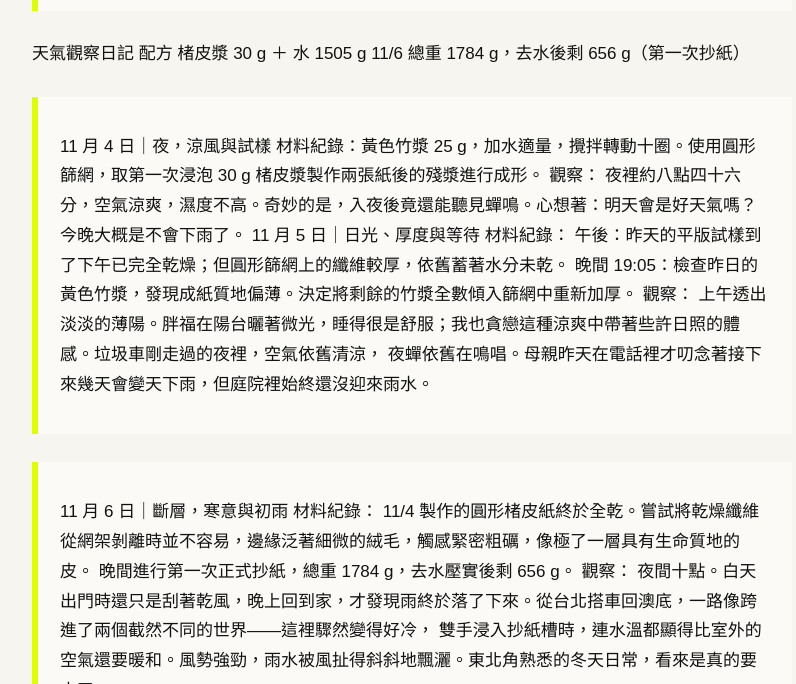
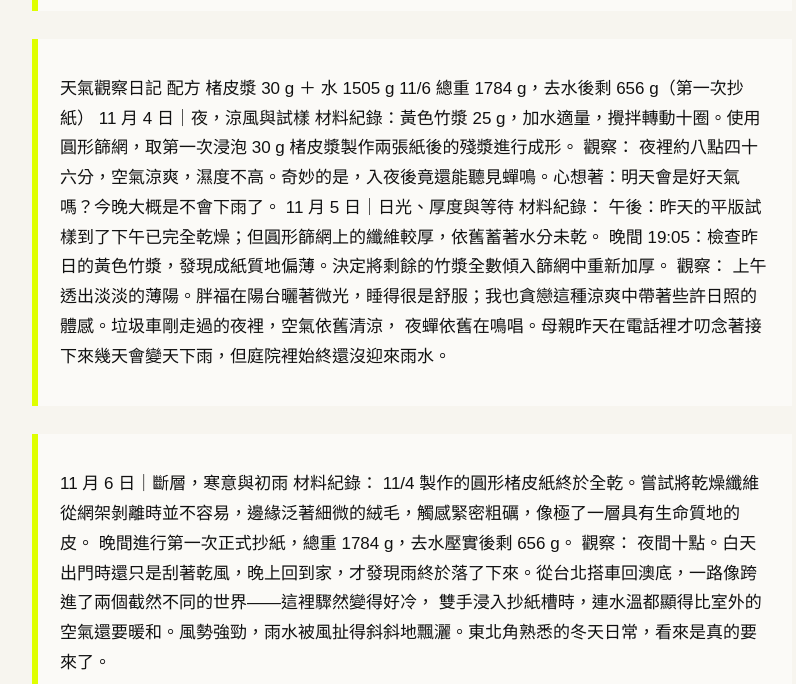
Before and after one commit to yunjiajang/fieldworkarchive, a Jekyll site: the page built from weeks/week-08.md, in a window 1280 px wide and 900 px high, scrolled down 2239 px, cut to the strip 216-900 px from the top of the window. Shown: the whole strip, without its empty margins (48-844 px from the left). Built offline with Jekyll 4.4.1, drawn with Linux system fonts in a browser that asks for light colours.

```diff
--- a/weeks/week-08.md
+++ b/weeks/week-08.md
@@ -8,12 +8,12 @@ permalink: /weeks/week-08/
 # 準備日
 
 > 請紀錄這週的嘗試。
-> ![共同繪製的教室導航地圖]({{ '/assets/images/IMG_4774.JPG' | relative_url }})
-> ![共同繪製的教室導航地圖]({{ '/assets/images/IMG_4705.JPG' | relative_url }})
-> ![共同繪製的教室導航地圖]({{ '/assets/images/IMG_4832.JPG' | relative_url }})
-> ![共同繪製的教室導航地圖]({{ '/assets/images/IMG_4706.JPG' | relative_url }})
-> ![共同繪製的教室導航地圖]({{ '/assets/images/IMG_4612.JPG' | relative_url }})
-> ![共同繪製的教室導航地圖]({{ '/assets/images/IMG_4598.JPG' | relative_url }})
+![共同繪製的教室導航地圖]({{ '/assets/images/IMG_4774.JPG' | relative_url }})
+![共同繪製的教室導航地圖]({{ '/assets/images/IMG_4705.JPG' | relative_url }})
+![共同繪製的教室導航地圖]({{ '/assets/images/IMG_4832.JPG' | relative_url }})
+![共同繪製的教室導航地圖]({{ '/assets/images/IMG_4706.JPG' | relative_url }})
+![共同繪製的教室導航地圖]({{ '/assets/images/IMG_4612.JPG' | relative_url }})
+![共同繪製的教室導航地圖]({{ '/assets/images/IMG_4598.JPG' | relative_url }})
 
 
 
@@ -34,7 +34,7 @@ permalink: /weeks/week-08/
 
 
 
-天氣觀察日記
+>天氣觀察日記
 配方
 楮皮漿 30 g ＋ 水 1505 g
 11/6 總重 1784 g，去水後剩 656 g（第一次抄紙）
```
